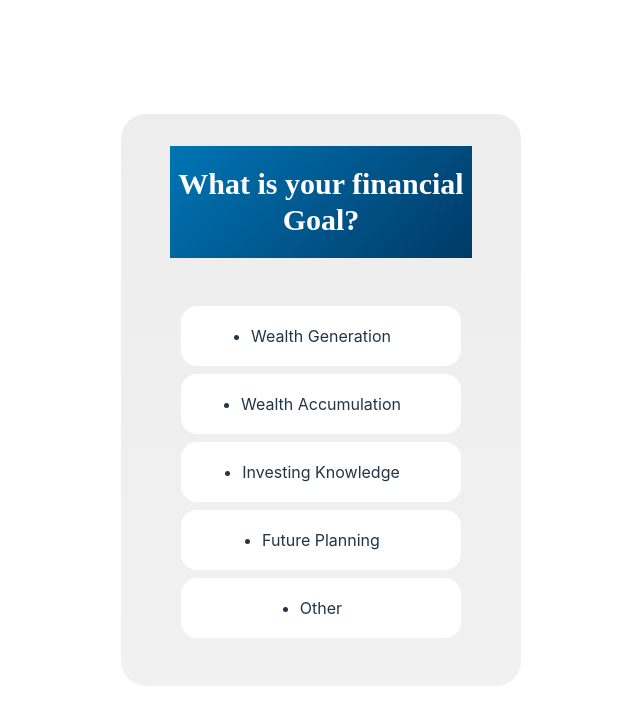
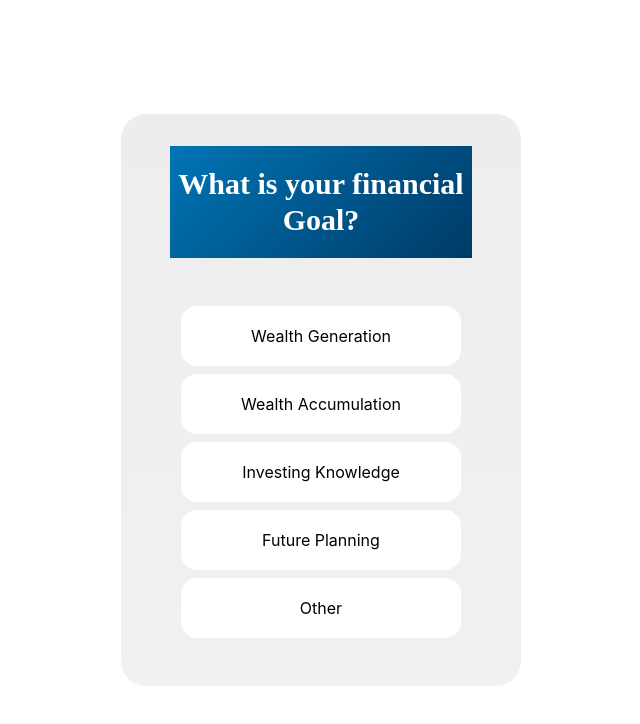
Before and after one commit to troy-ryder/mountaingem, a React (Vite) app in the folder mountaingem/: page / in a window 1280 px wide. Shown: the top 724 px of the page, without its empty margins (319-959 px from the left). Built offline with nearby package versions, Linux system fonts and the light colour scheme.

Commit message:
changed npm package lock

```diff
--- a/mountaingem/src/App.css
+++ b/mountaingem/src/App.css
@@ -105,6 +105,8 @@
   height: 60px;
   background: #ffffff;
   border-radius: 16px;
+  color: black;
+  list-style-type: none;
 }
 
 .year-answer-card {
```
Also changed, not shown: 1 other file (tests, documents, lock files or other folders).
